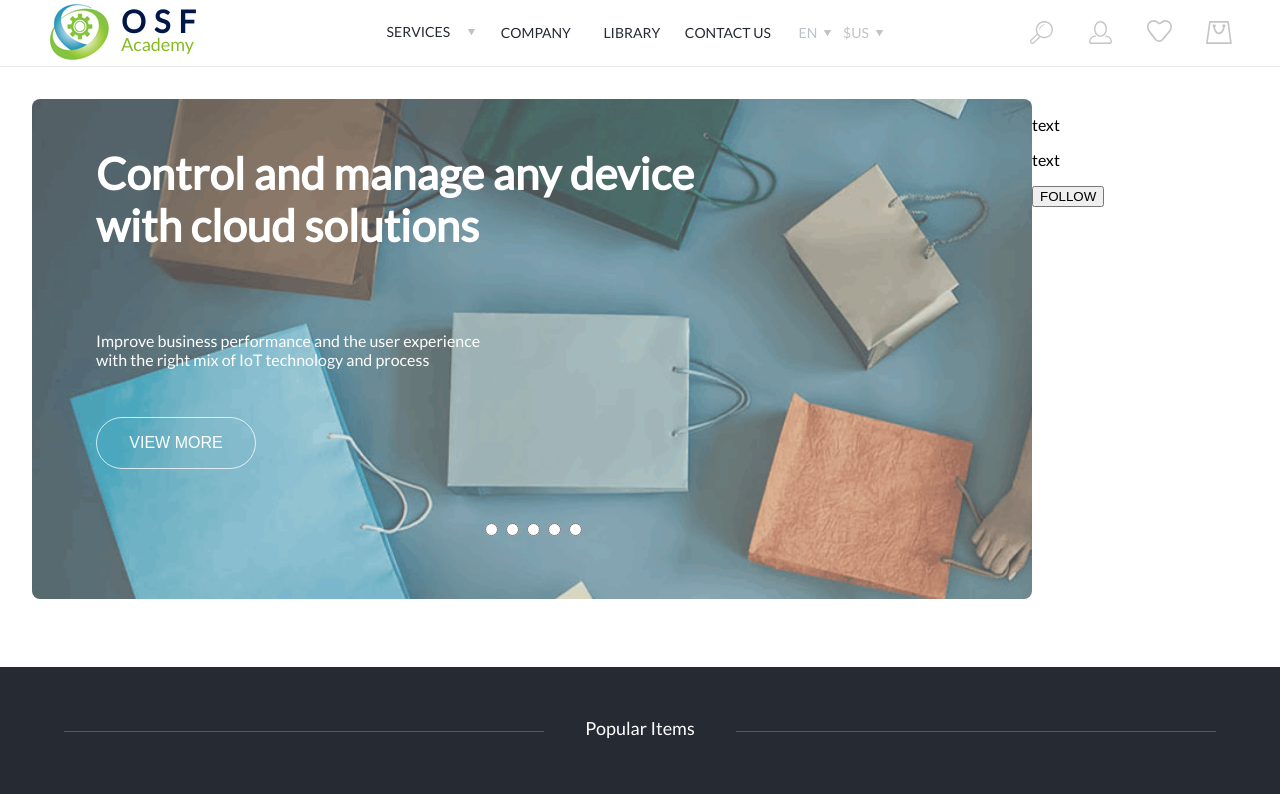
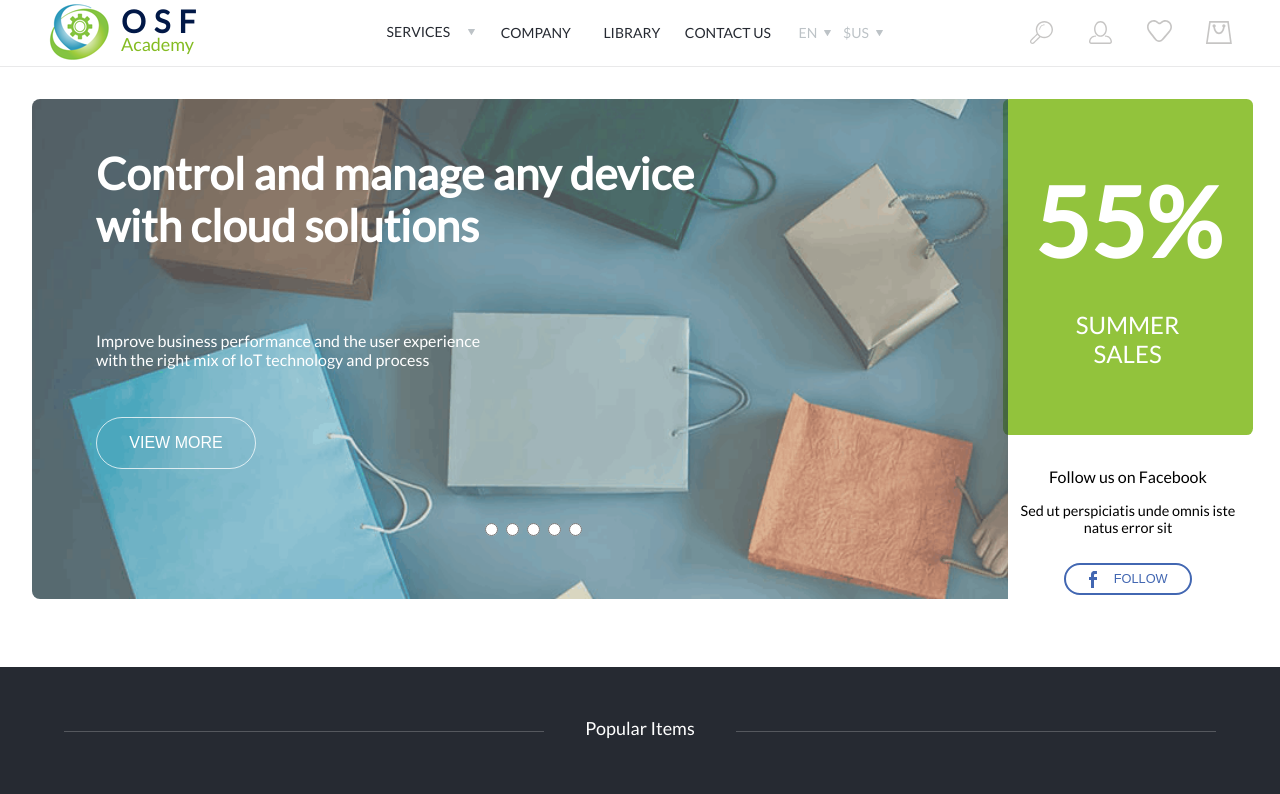
Before and after one commit to kerimylcn/eCommerce-Frontend-Project, a React (Create React App) app: page / in a window 1280 px wide. Shown: the top 794 px of the page. Built offline with nearby package versions, Linux system fonts and the light colour scheme.

Commit message:
style(carousel): side container stylized

```diff
--- a/src/assets/icons/SVG.js
+++ b/src/assets/icons/SVG.js
@@ -115,6 +115,21 @@ export const Facebook = () => {
   );
 };
 
+export const FacebookBlue = () => {
+  return (
+    <svg width="9" height="18">
+      <svg xmlns="http://www.w3.org/2000/svg" width="9" height="18">
+        <path
+          paint-order="stroke fill markers"
+          fill-rule="evenodd"
+          fill="#4267B2"
+          d="M9 7H6V5c0-.662.72-1.076 1.034-1.076h1.922V1.01L6.308 1C3.368 1 3 3.61 3 5v2H1v3h2v8h3v-8h3V7z"
+        />
+      </svg>
+    </svg>
+  );
+};
+
 export const Google = () => {
   return (
     <svg width="19" height="17">
--- a/src/components/shared-components/CarouselBanner/carouselbanner.scss
+++ b/src/components/shared-components/CarouselBanner/carouselbanner.scss
@@ -1,6 +1,7 @@
 .carousel {
   &__container {
     display: flex;
+    justify-content: space-around;
     height: 600px;
     padding: 2rem;
   }
@@ -8,14 +9,15 @@
   &__banner {
     &__container {
       width: 1000px;
+      height: 100%;
       position: relative;
       overflow: hidden;
     }
 
     &--wrapper {
-      //   overflow: hidden;
       width: 3000px;
       height: 500px;
+      border-radius: 4rem;
       display: flex;
       transition: margin 0.8s ease-in;
     }
@@ -25,10 +27,10 @@
       flex-direction: column;
       justify-content: center;
       padding-inline: 4rem;
+      border-radius: 0.5rem;
       width: 1000px;
       height: 100%;
       background: url(../../../assets//images/banner/banner1.png);
-      border-radius: 0.5rem;
       background-size: 1500px 750px;
       background-repeat: no-repeat;
       background-position: -100px -200px;
@@ -76,10 +78,10 @@
       justify-content: center;
       text-align: center;
       padding-inline: 4rem;
+      border-radius: 0.5rem;
       width: 1000px;
       height: 100%;
       background: url(../../../assets//images/banner/banner2.png);
-      border-radius: 0.5rem;
       background-size: 1500px 750px;
       background-repeat: no-repeat;
       background-position: -100px -200px;
@@ -130,10 +132,10 @@
       justify-content: flex-end;
       text-align: right;
       padding-inline: 4rem;
+      border-radius: 0.5rem;
       width: 1000px;
       height: 100%;
       background: url(../../../assets//images/banner/banner3.png);
-      border-radius: 0.5rem;
       background-size: 1500px 750px;
       background-repeat: no-repeat;
       background-position: -100px -200px;
@@ -178,6 +180,7 @@
       }
     }
   }
+
   &__navigation {
     margin: 0;
     padding: 0;
@@ -187,4 +190,55 @@
     left: 28rem;
     bottom: 6rem;
   }
+
+  &__side {
+    &--wrapper {
+      width: 15rem;
+      text-align: center;
+      display: flex;
+      flex-direction: column;
+      align-items: Center;
+
+      button {
+        color: #4267b2;
+        background: none;
+        border: 2px solid #4267b2;
+        border-radius: 3rem;
+        height: 2rem;
+        width: 8rem;
+        display: flex;
+        justify-content: space-evenly;
+        align-items: center;
+        font-size: 0.8rem;
+        margin-top: 0.8rem;
+
+        &:active {
+          border: 2px solid black;
+        }
+      }
+    }
+
+    &--discount {
+      background: #84bc23e2;
+      height: 21rem;
+      justify-content: center;
+      border-radius: 0.4rem;
+
+      padding: 2rem;
+      color: white;
+
+      h1 {
+        font-size: 6rem;
+        margin-top: 2rem;
+        margin-bottom: 2rem;
+      }
+
+      p {
+        font-size: 1.5rem;
+        padding-left: 10px;
+        width: 11rem;
+        margin: 0;
+      }
+    }
+  }
 }
--- a/src/components/shared-components/CarouselBanner/index.js
+++ b/src/components/shared-components/CarouselBanner/index.js
@@ -1,4 +1,5 @@
 import { useState } from "react";
+import { FacebookBlue } from "../../../assets/icons/SVG";
 import "./carouselbanner.scss";
 
 const CarouselBanner = () => {
@@ -96,12 +97,20 @@ const CarouselBanner = () => {
         </ul>
       </div>
       <div className="carousel__side--wrapper">
-        <div className="carousel__side--discount"></div>
+        <div className="carousel__side--discount">
+          <h1>55%</h1>
+          <p>SUMMER SALES </p>
+        </div>
         <div classname="carousel__side--text">
-          <p>text</p>
-          <p>text</p>
+          <p style={{ marginTop: "2rem" }}>Follow us on Facebook</p>
+          <p style={{ fontSize: "0.9rem" }}>
+            Sed ut perspiciatis unde omnis iste natus error sit
+          </p>
         </div>
-        <button>FOLLOW</button>
+        <button>
+          <FacebookBlue />
+          FOLLOW
+        </button>
       </div>
     </div>
   );
```
